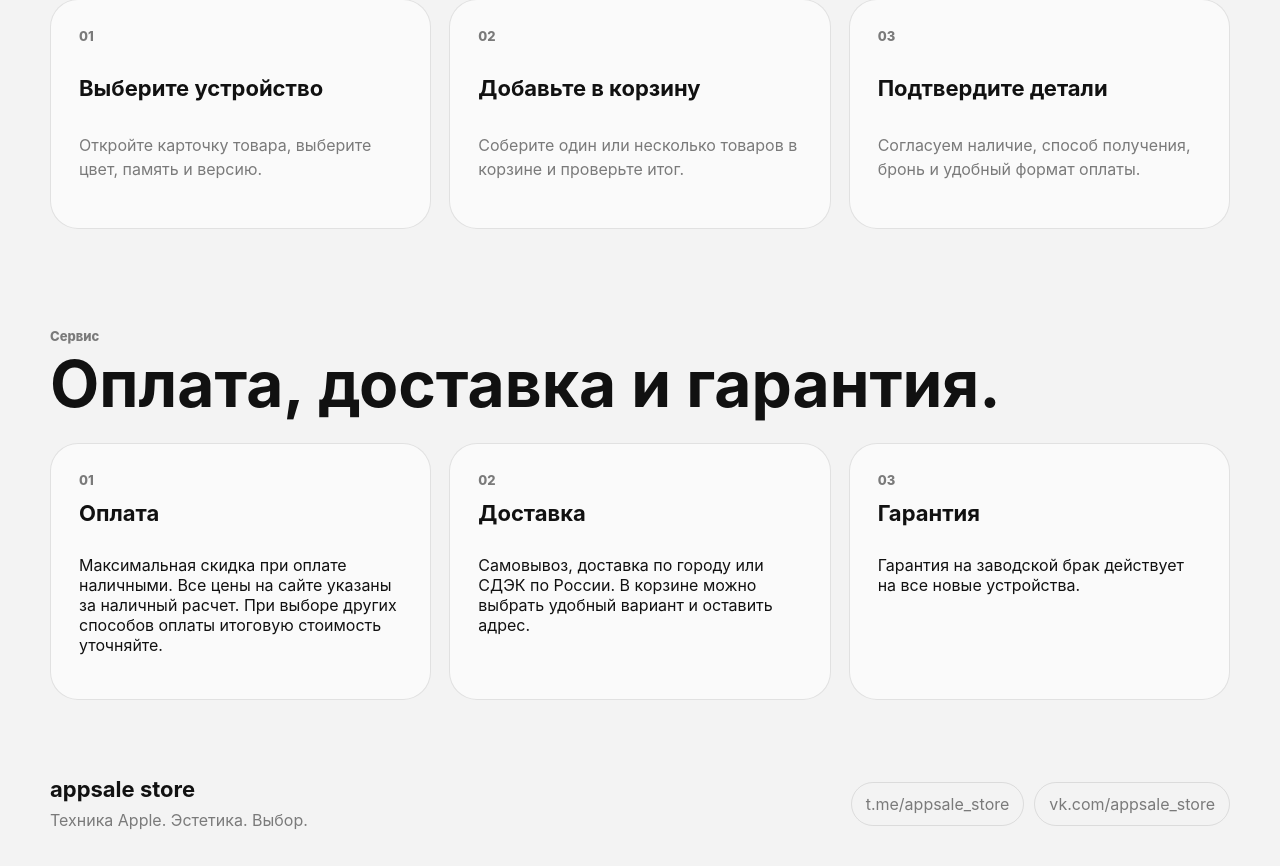
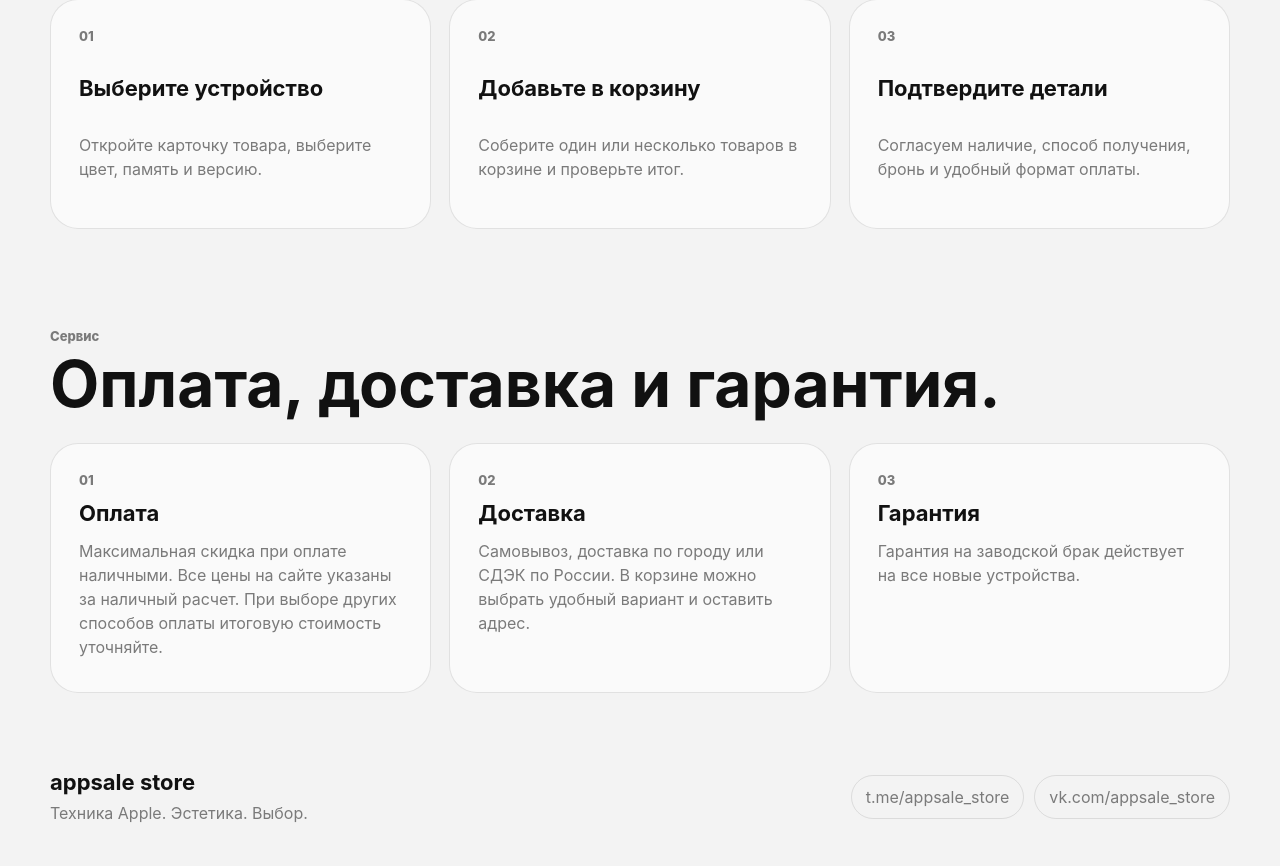
Before and after one commit to it706/appsale-store, a Next.js app: page / in a window 1280 px wide. Shown: the part 7113-7979 px from the top of the page. Built offline with nearby package versions, Linux system fonts and the light colour scheme.

Commit message:
Match service card text color

```diff
--- a/app/globals.css
+++ b/app/globals.css
@@ -168,6 +168,7 @@ main {
 .trustStrip p,
 .productInfo p,
 .steps p,
+.serviceGrid p,
 .footer p {
   margin: 0;
   color: var(--gray);
```
